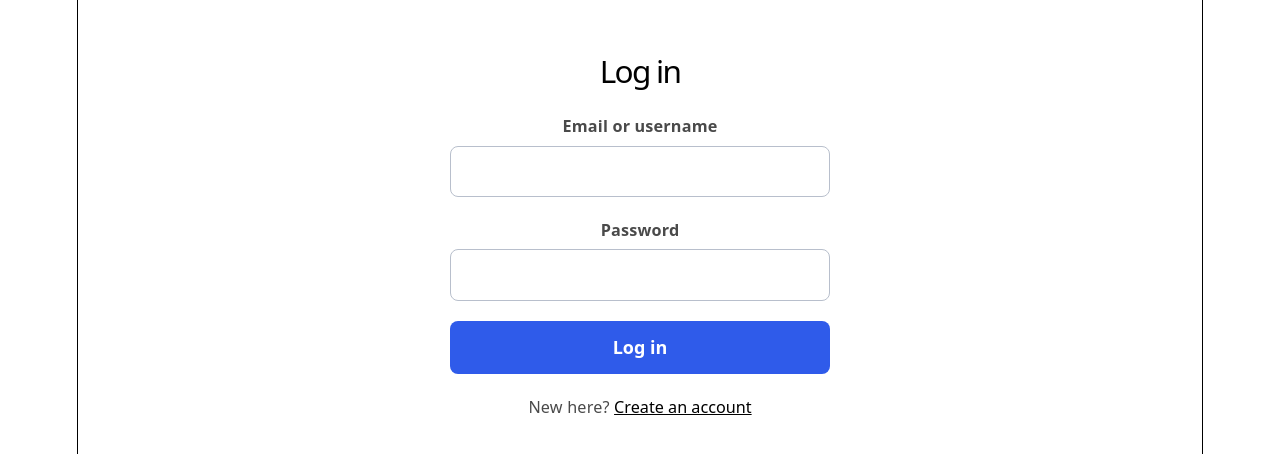
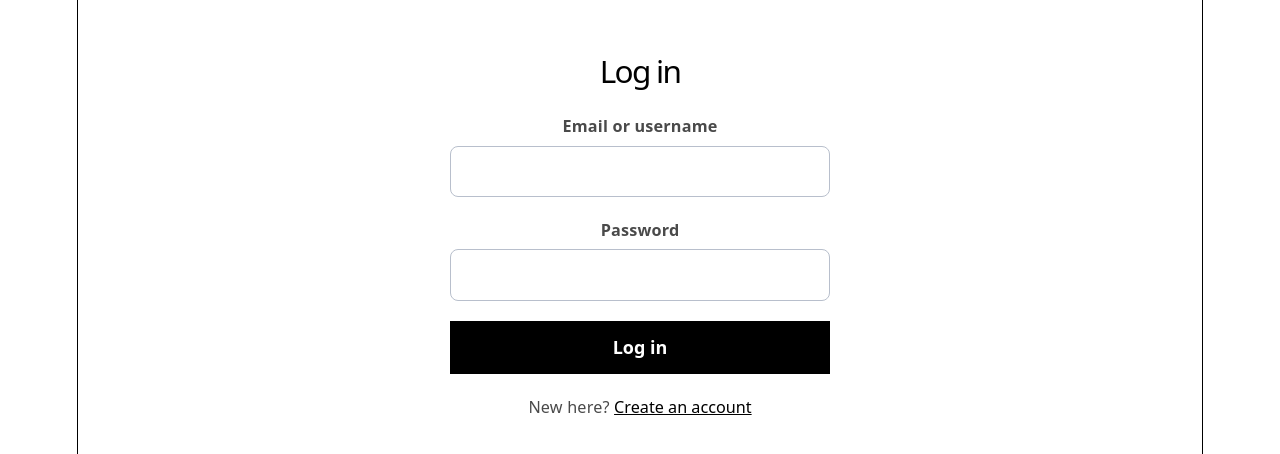
Before and after one commit to callieknotts/CSCI3087-Group8-Project, a React (Vite) app in the folder my-app/: page / in a window 1280 px wide. Shown: the part 188-642 px from the top of the page. Built offline with nearby package versions, Linux system fonts and the light colour scheme.

Commit message:
Refactor Button styles to use CSS variables
Updated button styles to use CSS variables for colors and removed border radius.

```diff
--- a/my-app/src/components/Button.css
+++ b/my-app/src/components/Button.css
@@ -2,32 +2,35 @@
   font: inherit;
   font-weight: 600;
   padding: 0.7rem 1.25rem;
-  border-radius: 8px;
+  border-radius: 0;
   border: 1px solid transparent;
   cursor: pointer;
-  transition: background-color 0.15s;
+  transition: background-color 0.15s, color 0.15s;
 }
 
 .btn:focus-visible {
-  outline: 3px solid #93b4ff;
+  outline: 3px solid var(--accent);
   outline-offset: 2px;
 }
 
 .btn-type1 {    /* Replace with real type later */
-  background: #2f5bea;
-  color: #fff;
+  background: var(--text-h);
+  color: var(--bg);
+  border-color: var(--text-h);
 }
 .btn-type1:hover:not(:disabled) { /* Replace with real type later */
-  background: #2449c4;
+  background: var(--bg);
+  color: var(--text-h);
 }
 
 .btn-type2 { /* Replace with real type later */
   background: transparent;
-  color: #2f5bea;
-  border-color: #2f5bea;
+  color: var(--text-h);
+  border-color: var(--text-h);
 }
 .btn-type2:hover:not(:disabled) { /* Replace with real type later */
-  background: #eef2ff;
+  background: var(--text-h);
+  color: var(--bg);
 }
 
 .btn:disabled {
```
